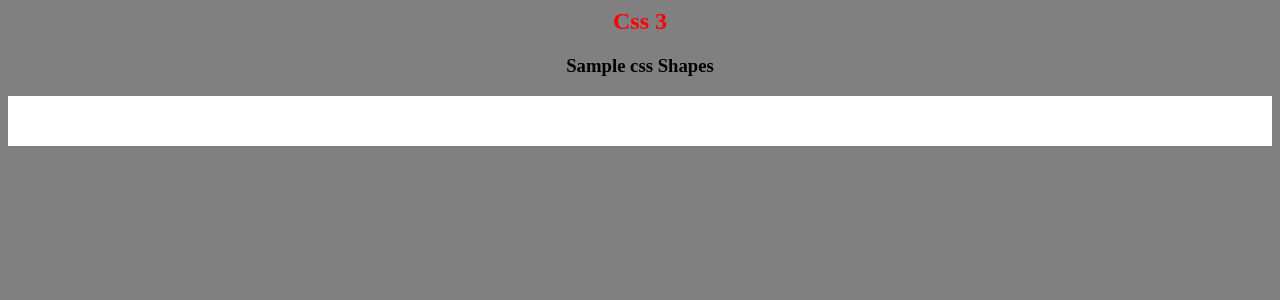
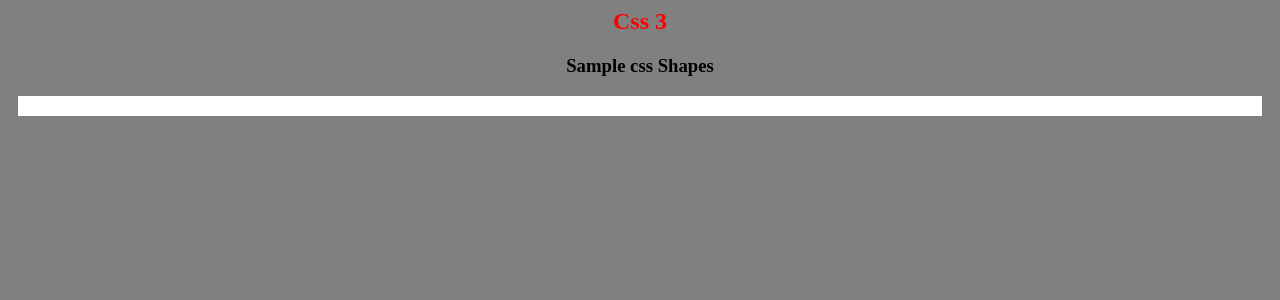
Before and after one commit to Quantumke/css3, a PHP site: page /public_html/index.html in a window 1280 px wide. Shown: the top 300 px of the page. Run offline with PHP 8.4, Linux system fonts and the light colour scheme.

Commit message:
Changes html

```diff
--- a/public_html/css/style.css
+++ b/public_html/css/style.css
@@ -13,5 +13,22 @@ body{
 }
 
 .shapes{
-	height: 50px;
+	height: 20px;
+	margin: 10px;
 }
+.triangle{
+height: 10px;
+margin: 10px;
+}
+.square{
+	height: 10px;
+margin: 10px;
+}
+.rect{
+height: 10px;
+margin: 10px;
+}
+.circle{
+height: 10px;
+margin: 10px;
+}
--- a/public_html/index.html
+++ b/public_html/index.html
@@ -15,7 +15,7 @@
 		<div class="shapes" style="background:#FFF;">
 		<div class="triangle" style="background:#red;"></div>
 		<div class="square" style="background:#red;"></div>
-		<div class="rect style="background:#red;""></div>
+		<div class="rect" style="background:#red;"></div>
 		<div class="circle" style="background:#red;"></div>
 
 		<div class="three"></div>
```
